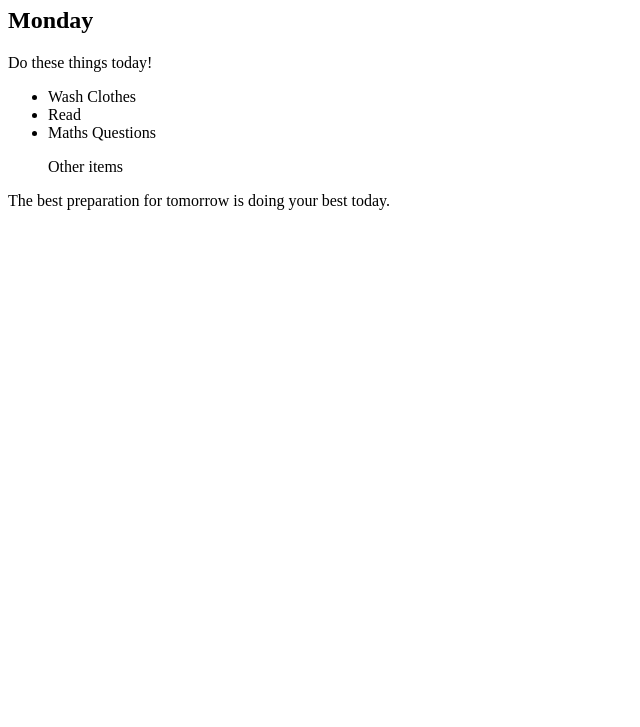
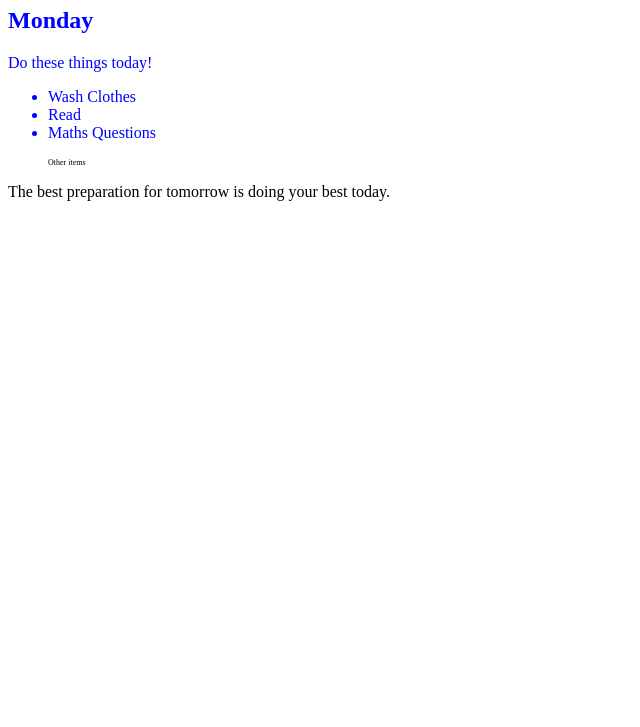
Before and after one commit to pedromeireles23/bootcamp-webDeveloper, a plain HTML site: page 7.1 Combinando seletores css/index.html in a window 1280 px wide. Shown: the part 73-800 px from the top of the page, without its empty margins (0-640 px from the left). Drawn offline with Linux system fonts and the light colour scheme.

Commit message:
Algumas anotações sobre os seletores

```diff
--- a/7.1 Combinando seletores css/style.css
+++ b/7.1 Combinando seletores css/style.css
@@ -1 +1,36 @@
 /* Write your code here: */
+
+/*Exemplos de seletores combinados*/
+
+/* Aplly to both styles, can be more than two */
+
+h1,h2 {
+    color:blue;
+}
+
+/* Aplly to the selector child */
+
+.box > p {
+    color:blue;
+}
+/*
+Descendant its like:
+.big p (Praticamente é mais específico)*/
+
+.box li {
+    color:blue;
+}
+
+/* Chaining = Apply where all selector are true *
+Muito mais específico
+<h1 id="title" class="big-heading"> "Hello World" <h1/> */
+
+h1#title.big-heading{
+    color: blue;
+}
+
+/* Combining Combiners = combina tudo pra ficar super específico */
+
+ul p.done{
+    font-size:0.5rem;
+}
```
